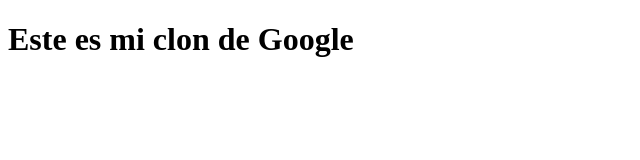
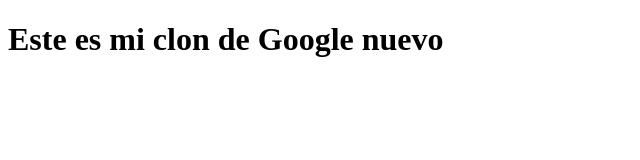
Before and after one commit to dmorasu/clone_google, a plain HTML site: page index.html in a window 1280 px wide. Shown: the whole page, without its empty margins (0-640 px from the left). Drawn offline with Linux system fonts and the light colour scheme.

Commit message:
Update index.html

```diff
--- a/index.html
+++ b/index.html
@@ -6,6 +6,6 @@
     <title>Document</title>
 </head>
 <body>
-    <h1>Este es mi clon de Google</h1>
+    <h1>Este es mi clon de Google nuevo </h1>
 </body>
 </html>
```
